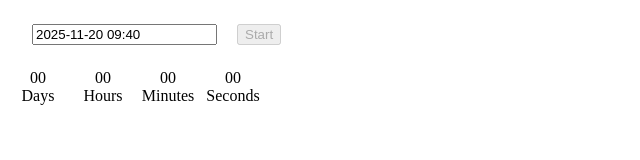
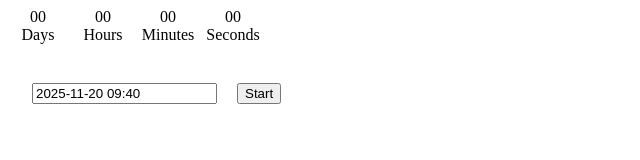
Before and after one commit to olabielore/goit-js-hw-10, a website built with Vite: page src/1-timer.html in a window 1280 px wide. Shown: the whole page, without its empty margins (0-640 px from the left). Built offline with nearby package versions, Linux system fonts and the light colour scheme.

Commit message:
my js hm-10 fixed problems

```diff
--- a/src/1-timer.html
+++ b/src/1-timer.html
@@ -11,6 +11,26 @@
     <main>
       <div class="container">
         <input type="text" id="datetime-picker" />
+        <button type="button" data-start>Start</button>
+
+        <div class="timer">
+          <div class="field">
+            <span class="value" data-days>00</span>
+            <span class="label">Days</span>
+          </div>
+          <div class="field">
+            <span class="value" data-hours>00</span>
+            <span class="label">Hours</span>
+          </div>
+          <div class="field">
+            <span class="value" data-minutes>00</span>
+            <span class="label">Minutes</span>
+          </div>
+          <div class="field">
+            <span class="value" data-seconds>00</span>
+            <span class="label">Seconds</span>
+          </div>
+        </div>
       </div>
     </main>
 
--- a/src/js/1-timer.js
+++ b/src/js/1-timer.js
@@ -8,73 +8,29 @@ const divBtn = document.createElement('div');
 divBtn.classList.add('div-btn');
 
 const inputEl = document.querySelector('#datetime-picker');
-
-const buttonEl = document.createElement('button');
-buttonEl.type = 'button';
-buttonEl.disabled = true;
-buttonEl.dataset.start = '';
-buttonEl.textContent = 'Start';
+const buttonEl = document.querySelector('button');
 
 let userSelectedDate;
+let intervalId = null;
 
-const timerEl = document.createElement('div');
-timerEl.classList.add('timer');
+divBtn.append(inputEl, buttonEl);
+document.body.append(divBtn);
 
-const fieldDays = document.createElement('div');
-fieldDays.classList.add('field');
+const timer = document.querySelector('.timer');
 
-const dataDaysSpan = document.createElement('span');
-dataDaysSpan.classList.add('value');
-dataDaysSpan.dataset.days = '';
-dataDaysSpan.textContent = '00';
-
-const daysSpan = document.createElement('span');
-daysSpan.classList.add('label');
-daysSpan.textContent = 'Days';
-
-const fieldHours = document.createElement('div');
-fieldHours.classList.add('field');
-
-const dataHoursSpan = document.createElement('span');
-dataHoursSpan.classList.add('value');
-dataHoursSpan.dataset.hours = '';
-dataHoursSpan.textContent = '00';
-
-const hoursSpan = document.createElement('span');
-hoursSpan.classList.add('label');
-hoursSpan.textContent = 'Hours';
-
-const fieldMinutes = document.createElement('div');
-fieldMinutes.classList.add('field');
-
-const dataMinutesSpan = document.createElement('span');
-dataMinutesSpan.classList.add('value');
-dataMinutesSpan.dataset.minutes = '';
-dataMinutesSpan.textContent = '00';
-
-const minutesSpan = document.createElement('span');
-minutesSpan.classList.add('label');
-minutesSpan.textContent = 'Minutes';
-
-const fieldSeconds = document.createElement('div');
-fieldSeconds.classList.add('field');
-
-const dataSecondsSpan = document.createElement('span');
-dataSecondsSpan.classList.add('value');
-dataSecondsSpan.dataset.seconds = '';
-dataSecondsSpan.textContent = '00';
-
-const secondsSpan = document.createElement('span');
-secondsSpan.classList.add('label');
-secondsSpan.textContent = 'Seconds';
+const dataDaysSpan = timer.querySelector('[data-days]');
+const dataHoursSpan = timer.querySelector('[data-hours]');
+const dataMinutesSpan = timer.querySelector('[data-minutes]');
+const dataSecondsSpan = timer.querySelector('[data-seconds]');
 
 flatpickr('#datetime-picker', {
   enableTime: true,
   time_24hr: true,
   defaultDate: new Date(),
   minuteIncrement: 1,
+
   onClose(date) {
-    const inputDate = new Date(date[0]).getTime();
+    const inputDate = date[0].getTime();
 
     if (inputDate < Date.now()) {
       buttonEl.disabled = true;
@@ -83,7 +39,6 @@ flatpickr('#datetime-picker', {
         message: 'Please choose a date in the future',
         position: 'topRight',
       });
-
       return;
     }
 
@@ -92,26 +47,16 @@ flatpickr('#datetime-picker', {
   },
 });
 
-fieldDays.append(dataDaysSpan, daysSpan);
-fieldHours.append(dataHoursSpan, hoursSpan);
-fieldMinutes.append(dataMinutesSpan, minutesSpan);
-fieldSeconds.append(dataSecondsSpan, secondsSpan);
-divBtn.append(inputEl, buttonEl);
-timerEl.append(fieldDays, fieldHours, fieldMinutes, fieldSeconds);
-document.body.append(divBtn);
-document.body.append(timerEl);
-
-let intervalId = null;
-
 const onButton = event => {
   if (intervalId) return;
+
   buttonEl.disabled = true;
+
   intervalId = setInterval(() => {
     const diff = userSelectedDate - Date.now();
 
     if (diff <= 0) {
       clearInterval(intervalId);
-
       intervalId = null;
       buttonEl.disabled = false;
       return;
@@ -133,7 +78,6 @@ function convertMs(ms) {
   const minute = second * 60;
   const hour = minute * 60;
   const day = hour * 24;
-
   const days = Math.floor(ms / day);
   const hours = Math.floor((ms % day) / hour);
   const minutes = Math.floor(((ms % day) % hour) / minute);
@@ -141,7 +85,6 @@ function convertMs(ms) {
 
   return { days, hours, minutes, seconds };
 }
-
 function addLeadingZero(value) {
   return String(value).padStart(2, '0');
 }
```
Also changed, not shown: src/2-snackbar.html (+22 -1 lines), src/js/2-snackbar.js (+2 -47 lines).
